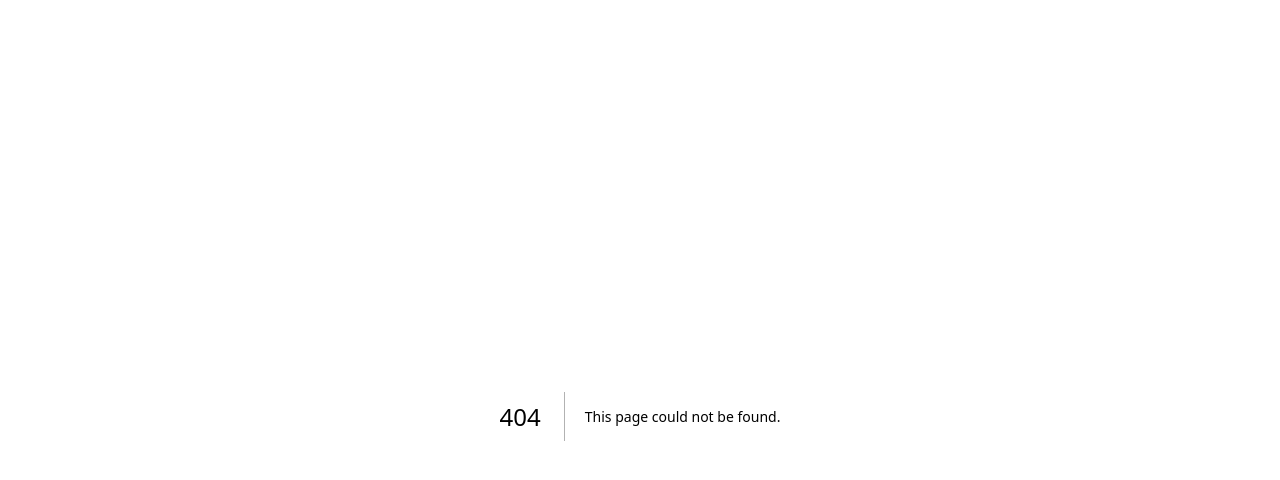
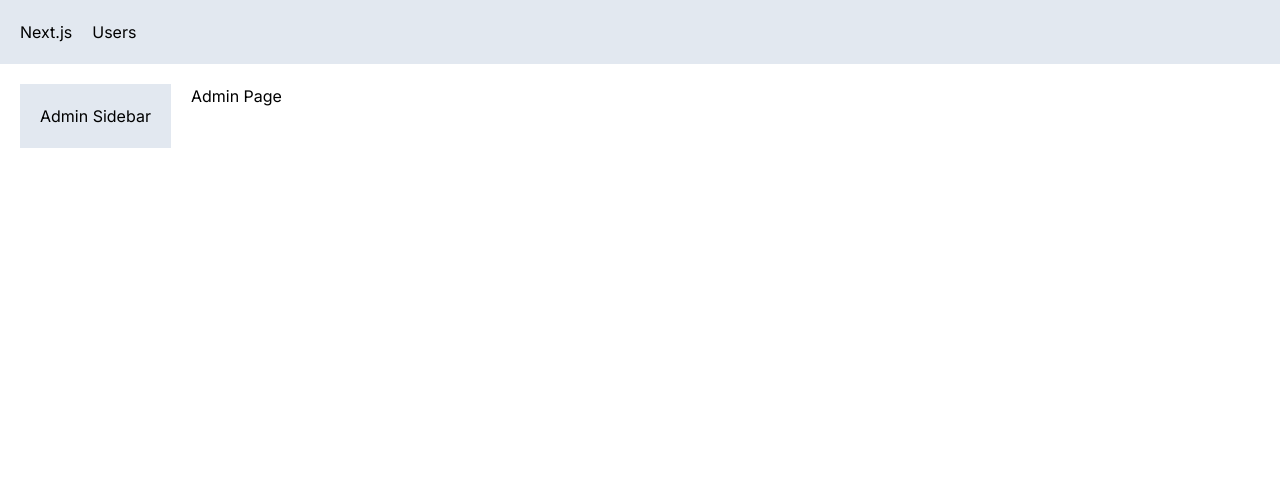
Before and after one commit to kairan/next-app-codewithmosh, a Next.js app: page /admin in a window 1280 px wide. Before the commit this address had no page. Shown: the top 480 px of the page. Built offline with nearby package versions, Linux system fonts and the light colour scheme.

Commit message:
Understanding the layout tsx

```diff
--- /dev/null
+++ b/app/NavBar.tsx
@@ -0,0 +1,17 @@
+import Link from "next/link";
+import React from "react";
+
+const NavBar = () => {
+  return (
+    <nav className="flex bg-slate-200 p-5">
+      <Link href="/" className="mr-5">
+        Next.js
+      </Link>
+      <Link href="/users" className="mr-5">
+        Users
+      </Link>
+    </nav>
+  );
+};
+
+export default NavBar;
--- /dev/null
+++ b/app/admin/layout.tsx
@@ -0,0 +1,15 @@
+import React, { ReactNode } from "react";
+
+type Props = {
+  children: ReactNode;
+};
+const AdminLayout = ({ children }: Props) => {
+  return (
+    <div className="flex">
+      <aside className="bg-slate-200 p-5 mr-5">Admin Sidebar</aside>
+      <div>{children}</div>
+    </div>
+  );
+};
+
+export default AdminLayout;
--- /dev/null
+++ b/app/admin/page.tsx
@@ -0,0 +1,7 @@
+import React from "react";
+
+const AdminPage = () => {
+  return <div>Admin Page</div>;
+};
+
+export default AdminPage;
--- a/app/globals.css
+++ b/app/globals.css
@@ -8,5 +8,10 @@
 
 body {
   color: rgb(var(--foreground-rgb));
-  padding: 1rem;
 }
+
+@layer base {
+  h1 {
+    @apply font-extrabold text-2xl mb-3;
+  }
+}
--- a/app/layout.tsx
+++ b/app/layout.tsx
@@ -1,6 +1,7 @@
 import "./globals.css";
 import type { Metadata } from "next";
 import { Inter } from "next/font/google";
+import NavBar from "./NavBar";
 
 const inter = Inter({ subsets: ["latin"] });
 
@@ -16,7 +17,10 @@ export default function RootLayout({
 }) {
   return (
     <html lang="en" data-theme="winter">
-      <body className={inter.className}>{children}</body>
+      <body className={inter.className}>
+        <NavBar />
+        <main className="p-5">{children}</main>
+      </body>
     </html>
   );
 }
```
